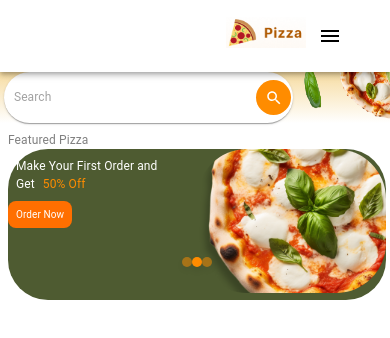
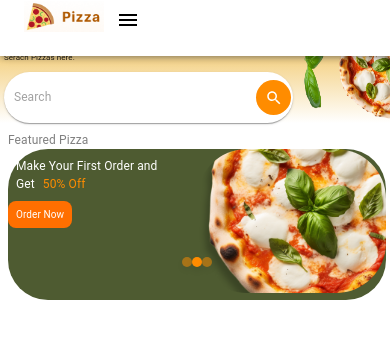
Before and after one commit to getye/Pizza-Ordering-App, a React (Create React App) app in the folder client/: page / in a window 390 px wide. Shown: the top 338 px of the page. Built offline with nearby package versions, Linux system fonts and the light colour scheme.

Commit message:
Responsive top bar

```diff
--- a/client/src/navigations/mainbar.js
+++ b/client/src/navigations/mainbar.js
@@ -403,8 +403,8 @@ export const MainBar = (props) => {
               </>
             )}
             {(isMobile)&&(
-                <Grid container alignItems="center" spacing={2} sx={{ padding: '16px' }}>
-                  <Grid item sx={{ marginLeft: 'auto' }}> {/* This will push the logo to the right */}
+                <Grid container alignItems="center" spacing={2}>
+                  <Grid item > {/* This will push the logo to the right */}
                     <img src={pizza} alt="Pizza Logo" style={{ width: '80px' }} />
                   </Grid>
                   <Grid item>
```
Also changed, not shown: 8 other files (tests, documents, lock files or other folders).
